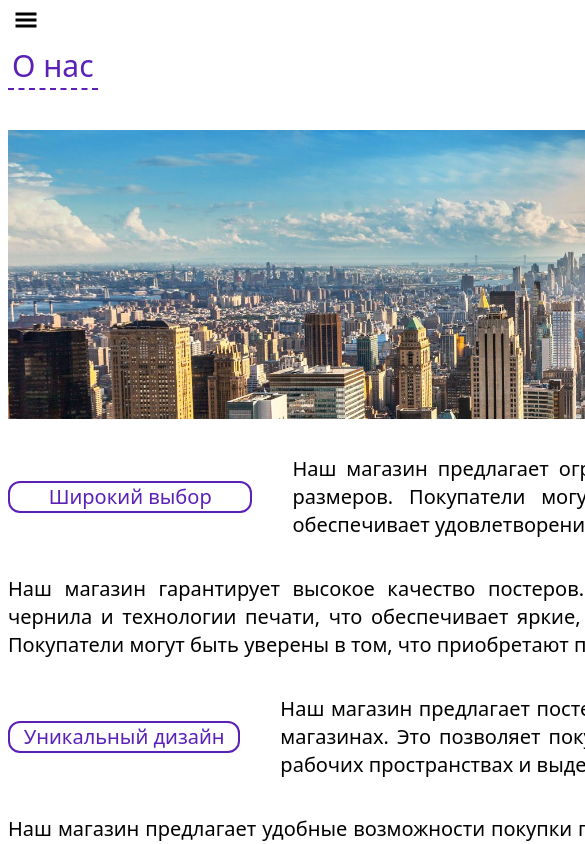
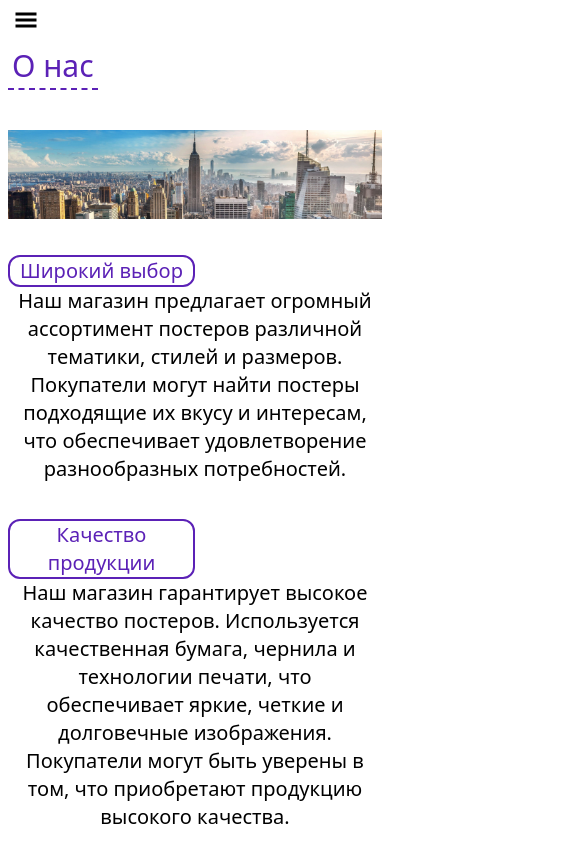
Before and after one commit to KozyaSkyworker/react-lab, a React (Vite) app: page /react-lab/about in a window 390 px wide. Shown: the top 844 px of the page, 585 px wide, since content can reach past the window. Built offline with nearby package versions, Linux system fonts and the light colour scheme.

Commit message:
adaptive

```diff
--- a/index.html
+++ b/index.html
@@ -8,7 +8,7 @@
   <title>Posters</title>
 </head>
 
-<body>
+<body style="overflow-x: hidden;">
   <div id="root"></div>
   <script type="module" src="/src/main.jsx"></script>
 </body>
--- a/src/App.jsx
+++ b/src/App.jsx
@@ -13,7 +13,7 @@ const App = () => {
     <>
       <Aside currentVisible={isAsideOpen} setCurrentVisible={setIsAsideOpen} />
       <main className="main">
-        <div className="container mx-auto pt-12 px-2" style={{ width: '1230px' }}>
+        <div className="container mx-auto pt-12 px-2" style={{ maxWidth: '1230px' }}>
           <h1 className="text-3xl block mb-10 text-violet-800 font-medium border-b-2 border-dashed border-violet-800 pb-1 w-min px-1 whitespace-nowrap">
             {title}
           </h1>
--- a/src/components/aside/Aside.jsx
+++ b/src/components/aside/Aside.jsx
@@ -4,6 +4,8 @@ import { AiOutlineClose, AiFillHome, AiFillQuestionCircle } from 'react-icons/ai
 import { Link } from 'react-router-dom';
 
 const Aside = ({ currentVisible, setCurrentVisible }) => {
+  console.log('ASIDE is rerender');
+
   return (
     <aside
       className={
--- a/src/routes/About.jsx
+++ b/src/routes/About.jsx
@@ -1,5 +1,7 @@
 import { useEffect } from 'react';
 import poster from './../assets/img/example.jpg';
+
+import './about.css';
 
 const About = ({ changeTitle }) => {
   useEffect(() => changeTitle('О нас'));
--- a/src/routes/Home.jsx
+++ b/src/routes/Home.jsx
@@ -2,7 +2,11 @@ import { useEffect, useState } from 'react';
 import intialData from './../data';
 import { Link } from 'react-router-dom';
 
+import './home.css';
+
 const Home = ({ changeTitle }) => {
+  console.log('HOME is rerender');
+
   useEffect(() => changeTitle('Главная'));
 
   const [data, setData] = useState(intialData);
--- /dev/null
+++ b/src/routes/about.css
@@ -0,0 +1,11 @@
+@media (max-width: 480px) {
+    .about__item{
+        display: block !important;
+        text-align: center  ;
+    }
+    .about__item span{
+        white-space: wrap;
+        display: block !important;
+        margin: 0 !important;
+    }
+}
--- /dev/null
+++ b/src/routes/home.css
@@ -0,0 +1,32 @@
+@media(max-width: 1260px){
+    .home__goods{
+        margin: 0 -10px !important;
+    }
+    .home__poster{
+        width: calc(100% / 2 - 20px) !important;
+    }
+}
+
+@media (max-width:768px) {
+    .home__poster{
+        width: 100% !important;
+    }
+}
+
+@media (max-width:648px) {
+    .home__controls{
+        flex-direction: column;
+    }
+    .home__tabs ul{
+        margin-left: 0;
+        margin-top: 20px;
+    }
+}
+
+@media (max-width: 320px){
+    .tab{
+        display: flex;
+        align-items: center;justify-content: center;
+        text-align: center;
+    }
+}
```
